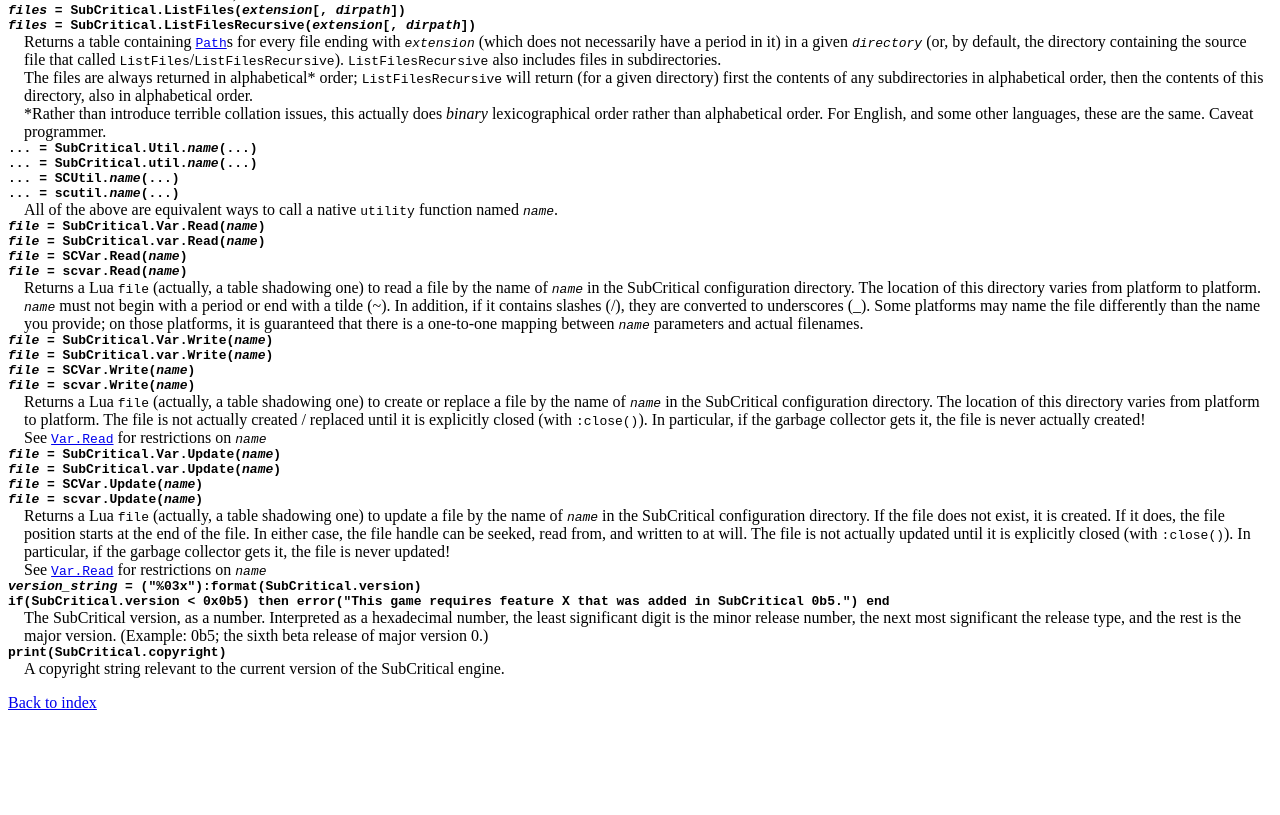
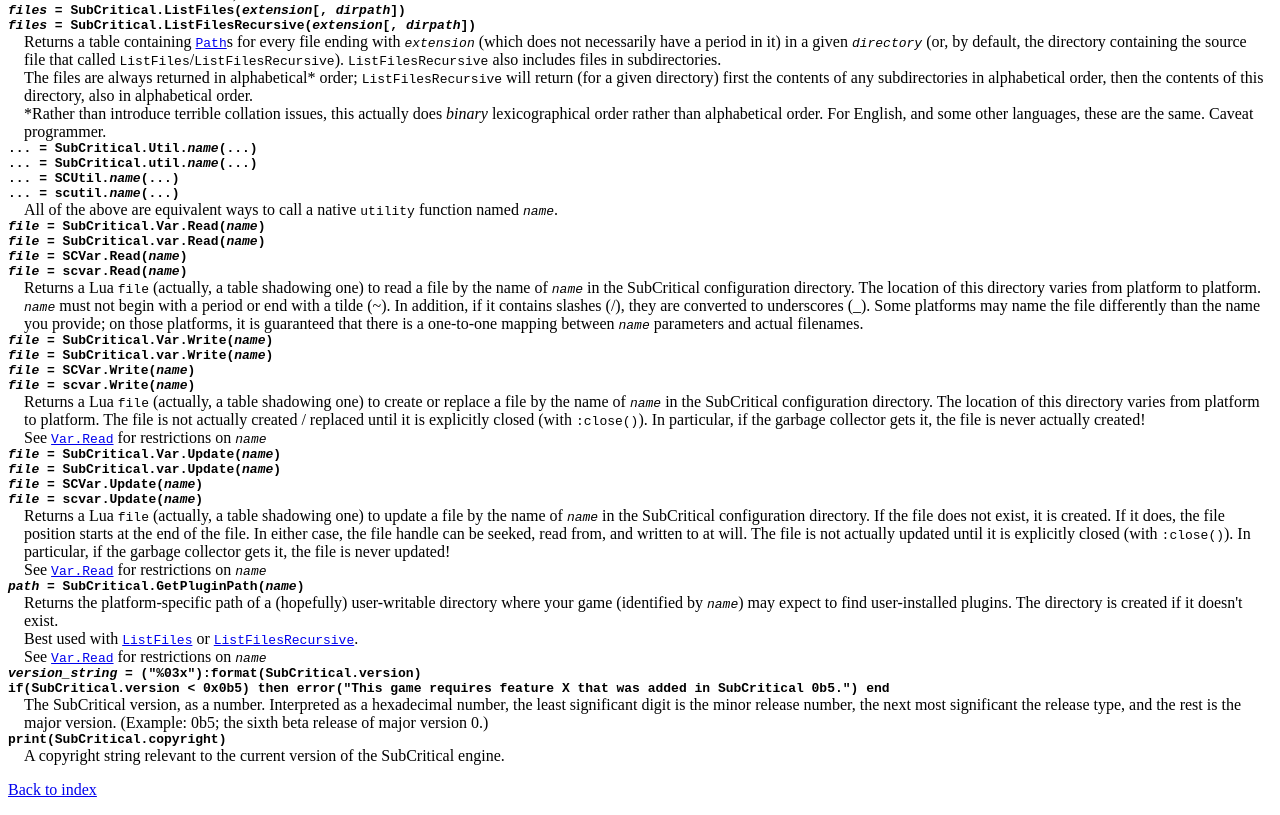
Before and after one commit to SolraBizna/subcritical, a plain HTML site: page doc/subcritical.html in a window 1280 px wide. Shown: the part 528-1343 px from the top of the page. Before the commit the page ends 1256 px from the top, so only its background shows below. Drawn offline with Linux system fonts and the light colour scheme.

Commit message:
Add and document rudimentary user-installed plugin support

```diff
--- a/doc/subcritical.html
+++ b/doc/subcritical.html
@@ -49,13 +49,17 @@
 <i>file</i> = SCVar.Write(<i>name</i>)
 <i>file</i> = scvar.Write(<i>name</i>)</dt>
 <dd>Returns a Lua <tt>file</tt> (actually, a table shadowing one) to create or replace a file by the name of <i class="code">name</i> in the SubCritical configuration directory. The location of this directory varies from platform to platform. The file is not actually created / replaced until it is explicitly closed (with <tt>:close()</tt>). In particular, if the garbage collector gets it, the file is never actually created!</dd>
-<dd>See <a href="var.Read" class="code">Var.Read</a> for restrictions on <i class="code">name</i></dd>
+<dd>See <a href="#var.Read" class="code">Var.Read</a> for restrictions on <i class="code">name</i></dd>
 <dt class="code"><a name="var.Update"><i>file</i> = SubCritical.Var.Update(<i>name</i>)
 <i>file</i> = SubCritical.var.Update(<i>name</i>)
 <i>file</i> = SCVar.Update(<i>name</i>)
 <i>file</i> = scvar.Update(<i>name</i>)</dt>
 <dd>Returns a Lua <tt>file</tt> (actually, a table shadowing one) to update a file by the name of <i class="code">name</i> in the SubCritical configuration directory. If the file does not exist, it is created. If it does, the file position starts at the end of the file. In either case, the file handle can be seeked, read from, and written to at will. The file is not actually updated until it is explicitly closed (with <tt>:close()</tt>). In particular, if the garbage collector gets it, the file is never updated!</dd>
-<dd>See <a href="var.Read" class="code">Var.Read</a> for restrictions on <i class="code">name</i></dd>
+<dd>See <a href="#var.Read" class="code">Var.Read</a> for restrictions on <i class="code">name</i></dd>
+<dt class="code"><a name="GetPluginPath" /><i>path</i> = SubCritical.GetPluginPath(<i>name</i>)</dt>
+<dd>Returns the platform-specific path of a (hopefully) user-writable directory where your game (identified by <i class="code">name</i>) may expect to find user-installed plugins. The directory is created if it doesn't exist.</dd>
+<dd>Best used with <a href="#ListFiles" class="code">ListFiles</a> or <a href="#ListFilesRecursive" class="code">ListFilesRecursive</a>.</dd>
+<dd>See <a href="#var.Read" class="code">Var.Read</a> for restrictions on <i class="code">name</i></dd>
 <dt class="code"><a name="version"><i>version_string</i> = ("%03x"):format(SubCritical.version)
 if(SubCritical.version < 0x0b5) then error("This game requires feature X that was added in SubCritical 0b5.") end</dt>
 <dd>The SubCritical version, as a number. Interpreted as a hexadecimal number, the least significant digit is the minor release number, the next most significant the release type, and the rest is the major version. (Example: 0b5; the sixth beta release of major version 0.)</dd>
```
Also changed, not shown: 1 other file.
